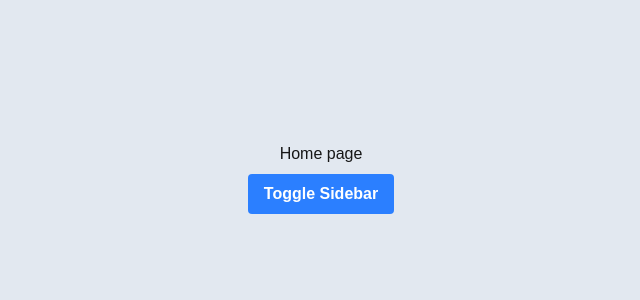
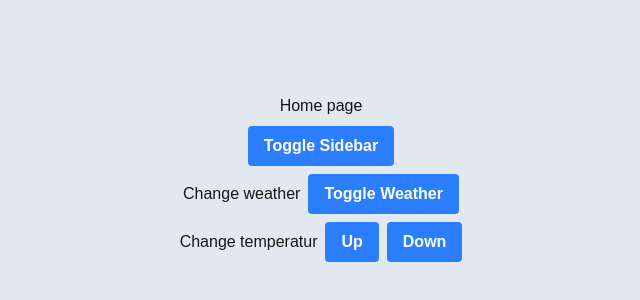
Before and after one commit to srutz/nextempty, a Next.js app: page / in a window 1280 px wide. Shown: the part 222-522 px from the top of the page, without its empty margins (319-959 px from the left). Built offline with nearby package versions, Linux system fonts and the light colour scheme.

Commit message:
poor man's version of jotai

```diff
--- a/src/app/about/page.tsx
+++ b/src/app/about/page.tsx
@@ -5,7 +5,6 @@ import { EditUsername } from "@/components/EditUsername";
 export default function About() {
     return (
         <div className="bg-orange-300 grow flex flex-col">
-            <Sidebar></Sidebar>
             <div>About page</div>
                 <ApplicationInfos></ApplicationInfos>
                 <EditUsername></EditUsername>
--- a/src/app/page.tsx
+++ b/src/app/page.tsx
@@ -1,15 +1,16 @@
 import { Sidebar } from "@/components/Sidebar";
-import { useGuiStore } from "@/hooks/GuiStateStore";
+import { ToggleSidebar } from "@/components/ToggleSidebar";
+import { ToggleWeather } from "@/components/ToggleWeather";
 
 export default function Home() {
-    const { showSidebar, setShowSidebar } = useGuiStore()
     return (
         <div className="grow flex flex-col">
             <div className="h-1 grow flex">
                 <Sidebar></Sidebar>
                 <div className="grow self-stretch bg-slate-200 flex flex-col gap-2 items-center justify-center">
                     <div>Home page</div>
-                    <button onClick={() => {}}>Toggle Sidebar</button>
+                    <ToggleSidebar></ToggleSidebar>
+                    <ToggleWeather></ToggleWeather>
                 </div>
             </div>
         </div>
--- a/src/components/Sidebar.tsx
+++ b/src/components/Sidebar.tsx
@@ -1,5 +1,7 @@
 "use client"
 
+import { useAtom } from "@/hooks/Atoms";
+import { weatherAtom } from "@/hooks/GlobalStateWithAtoms";
 import { useGuiStore } from "@/hooks/GuiStateStore";
 import { motion } from "motion/react";
 
@@ -25,15 +27,18 @@ const variants = {
     }
 }
 
-
 export function Sidebar() {
     const { showSidebar } = useGuiStore()
+    const [ weather ] = useAtom(weatherAtom)
     return (
         <motion.div
             initial="closed"
             animate={showSidebar ? 'open' : 'closed'}
             className="bg-green-300 flex flex-col gap-1"
             variants={variants}>
+        <div className="flex gap-2 items-center">
+            Weather {weather}
+        </div>
     </motion.div>
     )
 }
--- /dev/null
+++ b/src/components/ToggleWeather.tsx
@@ -0,0 +1,43 @@
+"use client"
+
+import { useAtom } from "@/hooks/Atoms"
+import { temperaturAtom as temperatureAtom, weatherAtom } from "@/hooks/GlobalStateWithAtoms"
+
+export function ToggleWeather() {
+    const [ weather, setWeather ] = useAtom(weatherAtom)
+    const [ temperature, setTemperature ] = useAtom(temperatureAtom)
+
+    const getNextWeather = (weather: ReturnType<typeof weatherAtom["get"]>) => {
+        switch (weather) {
+            case "bad": return "medium"
+            case "medium": return "good"
+            case "good": return "bad"
+        }
+    }
+    return (
+        <div className="flex flex-col gap-2 items-center">
+            <div className="flex gap-2 items-center">
+                <div>Change weather</div>
+                <button
+                    className="bg-blue-300 p-2 rounded"
+                    onClick={() => setWeather(getNextWeather(weather))}>
+                    Toggle Weather
+                </button>
+            </div>
+            <div className="flex gap-2 items-center">
+                <div>Change temperatur</div>
+                <button
+                    className="bg-blue-300 p-2 rounded"
+                    onClick={() => setTemperature((prevValue) => prevValue + 1)}>
+                    Up
+                </button>
+                <button
+                    className="bg-blue-300 p-2 rounded"
+                    onClick={() => setTemperature(temperature - 1)}>
+                    Down
+                </button>
+            </div>
+        </div>
+
+    )
+}
--- /dev/null
+++ b/src/hooks/Atoms.tsx
@@ -0,0 +1,49 @@
+import { useEffect, useState } from "react";
+
+/* poor man's jotai by stepan
+ * allow global atoms and bind to their state
+ * also support function-based state updates
+ * attention: stuff is typed implicitly quite a
+ */
+
+export type AtomType<T> = {
+    get: () => T;
+    set: (newValue: T | ((prevValue: T) => T)) => void;
+    subscribe: (listener: (newValue: T) => void) => () => void;
+}
+
+/* make an atom */
+export function atom<T>(initialValue: T): AtomType<T> {
+    let value = initialValue
+    const listeners = new Set<(newValue: T) => void>()
+
+    return {
+        get: () => value,
+        set: (newValue: T | ((prevValue: T) => T)) => {
+            if (typeof newValue === "function") {
+                newValue = (newValue as any)(value) as T
+            }
+            if (value === newValue) {
+                return
+            }
+            value = newValue
+            listeners.forEach((listener) => listener(value))
+        },
+        subscribe: (listener: (newValue: T) => void) => {
+            listeners.add(listener)
+            return () => {
+                listeners.delete(listener)
+            }
+        },
+    }
+}
+
+/* react hook to use the atom */
+export function useAtom<T>(atom: AtomType<T>) {
+    const [value, setValue] = useState(atom.get())
+    useEffect(() => {
+        const unsubscribe = atom.subscribe(setValue)
+        return () => unsubscribe()
+    }, [atom])
+    return [value, atom.set] as const
+}
--- /dev/null
+++ b/src/hooks/GlobalStateWithAtoms.tsx
@@ -0,0 +1,4 @@
+import { atom } from "./Atoms";
+
+export const temperaturAtom = atom(10)
+export const weatherAtom = atom<"good" | "bad" | "medium">("medium")
```
